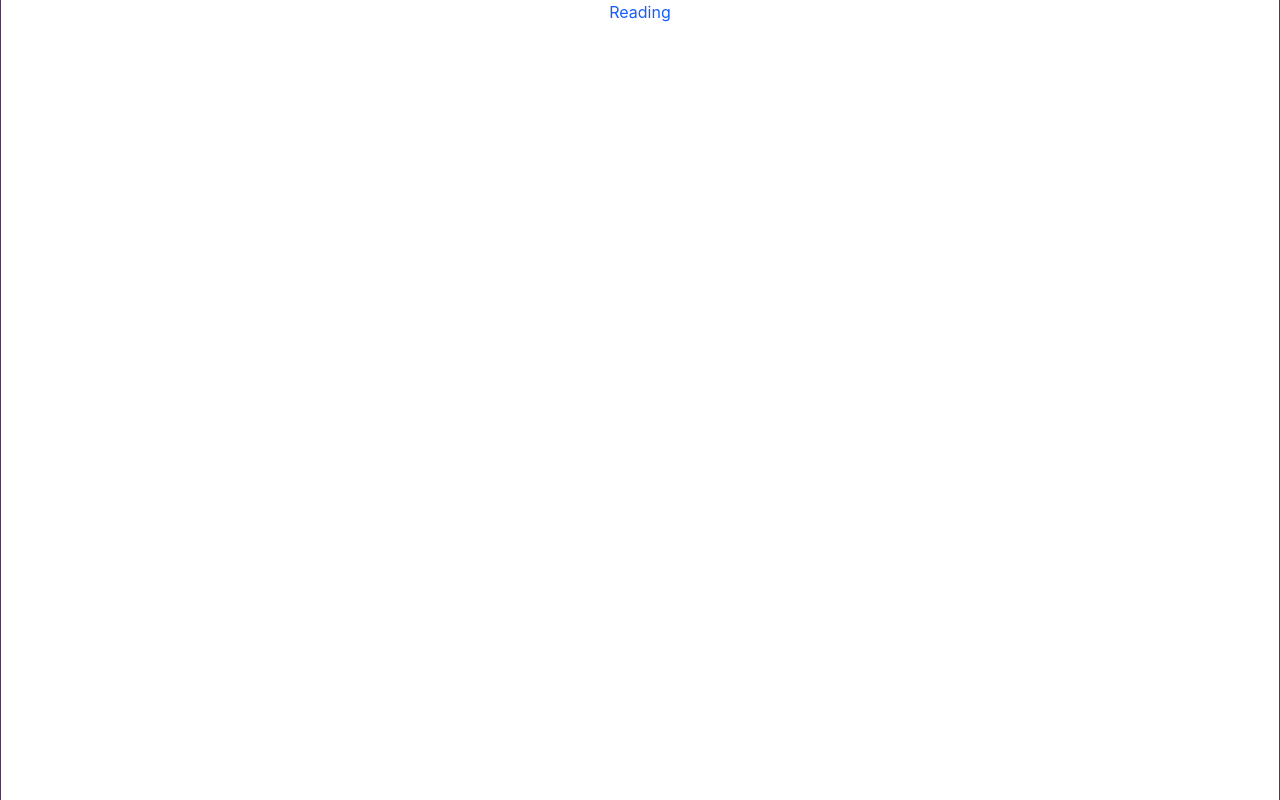
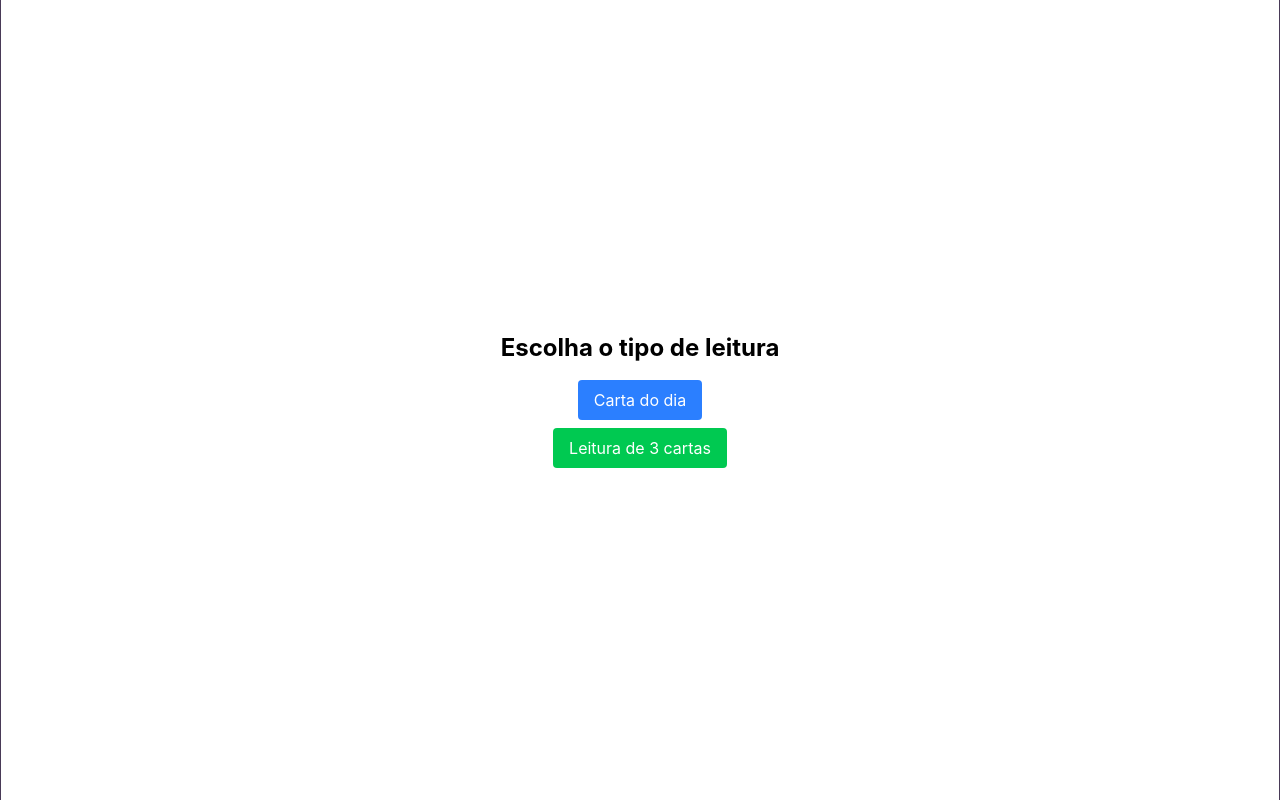
Before and after one commit to marvieiradev/web-arcana, a React (Vite) app: page /reading in a window 1280 px wide. Built offline with nearby package versions, Linux system fonts and the light colour scheme.

Commit message:
feat: implement reading selection and add Board and Message components

```diff
--- /dev/null
+++ b/src/components/board.jsx
@@ -0,0 +1,9 @@
+export default function Board({ data }) {
+    return (
+        <>
+        <div className="w-full overflow-x-auto">
+            {data === "diary" ? (<p>Carta do dia</p>):(<p>Leitura de 3 cartas</p>)}
+        </div>
+        </>
+    )
+}
--- /dev/null
+++ b/src/components/message.jsx
@@ -0,0 +1,9 @@
+export default function Message({ data }) {
+    return (
+        <>
+        <div className="w-full overflow-x-auto border border-background rounded-lg p-4">
+            <p>{data}</p>
+        </div>
+        </>
+    )
+}
--- a/src/pages/reading/page.jsx
+++ b/src/pages/reading/page.jsx
@@ -1,5 +1,35 @@
+import { useState } from "react";
+import Board from "../../components/board";
+import Message from "../../components/message";
+
 export default function Reading() {
+    const data = {
+        readingType: "diary",
+        message: "Esta é uma mensagem de exemplo."
+    };
+
+    const [readType, setReadType] = useState(null);
+
     return(
-        <div className="text-blue-600">Reading</div>
+        <>
+        {readType === null && (
+            <div className="flex flex-col items-center justify-center h-screen">
+                <h1 className="text-2xl font-bold mb-4">Escolha o tipo de leitura</h1>
+                <button className="bg-blue-500 text-white px-4 py-2 rounded hover:bg-blue-600" onClick={() => setReadType("diary")}>
+                    Carta do dia
+                </button>
+                <button className="bg-green-500 text-white px-4 py-2 rounded hover:bg-green-600 mt-2" onClick={() => setReadType("three")}>
+                    Leitura de 3 cartas
+                </button>
+            </div>
+        )}
+        {readType !== null && (
+            <>
+            <div className="text-blue-600">Reading</div>
+            <Board data={readType} />
+            <Message data={"Lorem20 ipsum dolor sit amet"} />
+            </>
+        )}
+        </>
     )
 }
```
